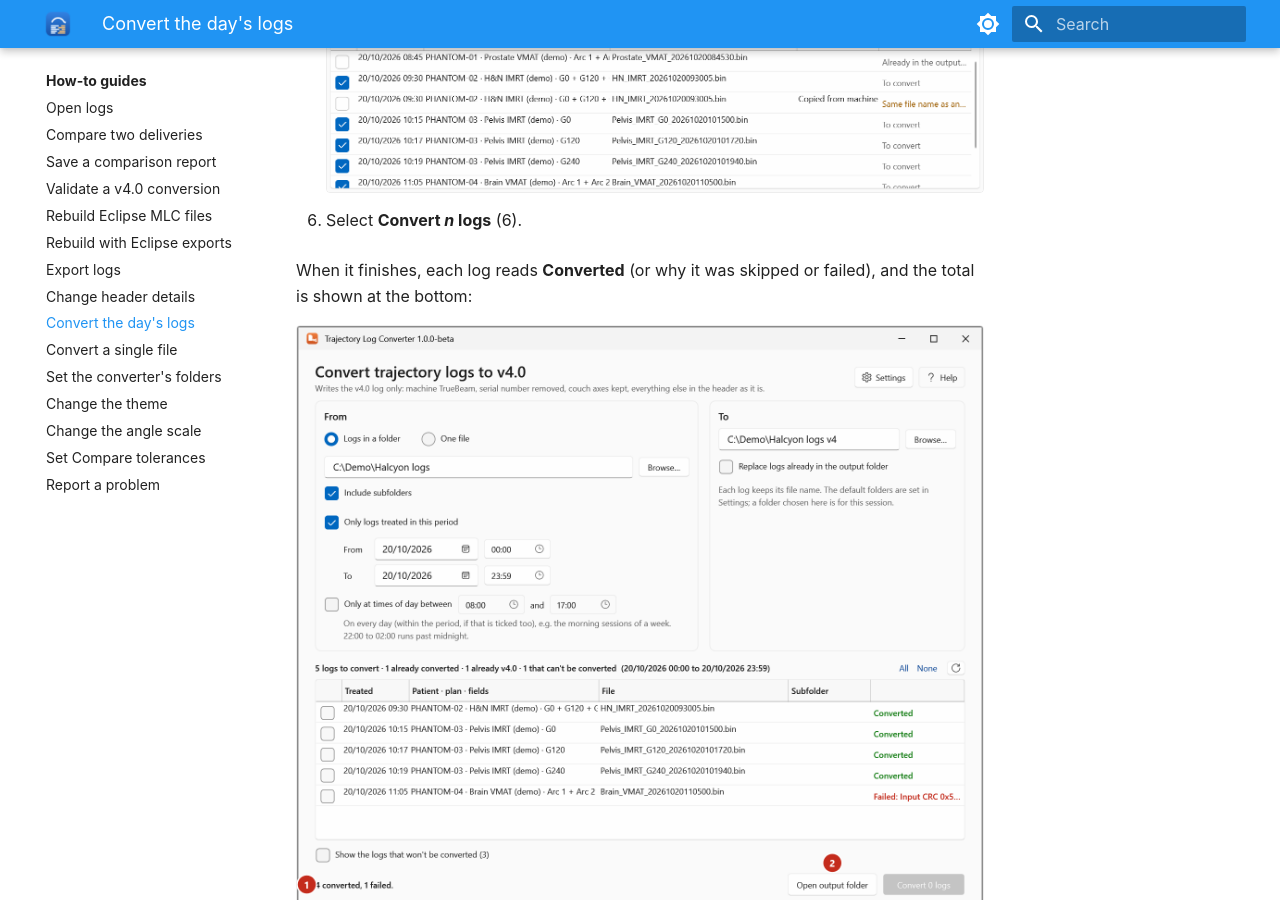
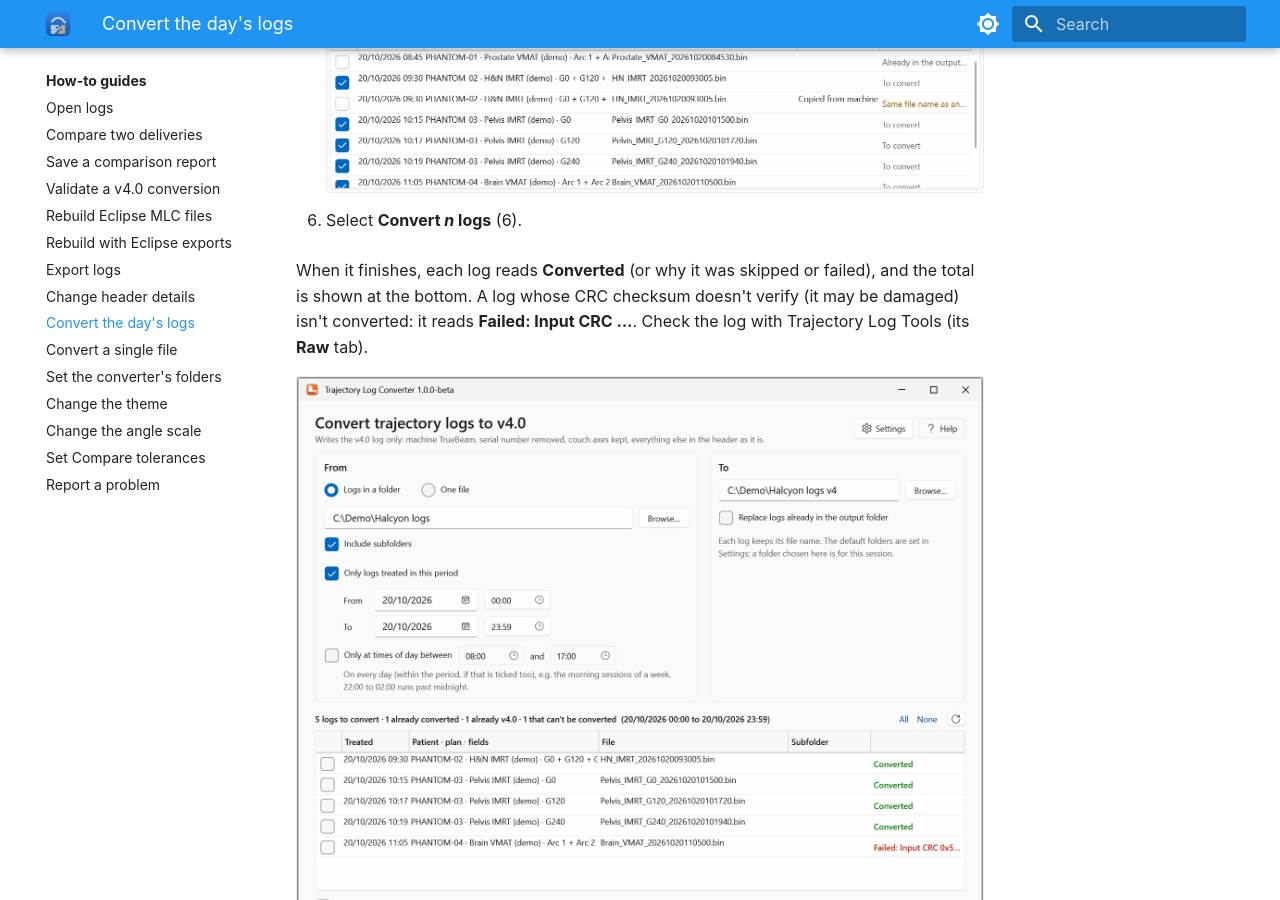
Before and after one commit to nathhunt/TrajectoryLogTools, an MkDocs documentation site: the page built from docs/user/how-to/convert-days-logs.md, in a window 1280 px wide and 900 px high, scrolled down 1169 px. Built offline with MkDocs 1.6.1 and Material for MkDocs 9.7.7, drawn with Linux system fonts in a browser that asks for light colours; plug-ins that fetch from the network failed and are left out.

Commit message:
DocShots: start page and export callouts; converter page notes a CRC failure
Co-Authored-By: Claude Opus 5.5 <noreply@anthropic.com>
Claude-Session: https://claude.ai/code/session_018McUCQvNcperBBc4wrApcX

```diff
--- a/docs/user/how-to/convert-days-logs.md
+++ b/docs/user/how-to/convert-days-logs.md
@@ -20,7 +20,8 @@ Before the first time, [set the converter's folders](converter-folders.md).
 6. Select **Convert _n_ logs** (6).
 
 When it finishes, each log reads **Converted** (or why it was skipped or failed), and the total is
-shown at the bottom:
+shown at the bottom. A log whose CRC checksum doesn't verify (it may be damaged) isn't converted: it
+reads **Failed: Input CRC …**. Check the log with Trajectory Log Tools (its **Raw** tab).
 
 ![After converting](../images/converter-done.png){ .shot }
 
```
Also changed, not shown: 1 other file.
